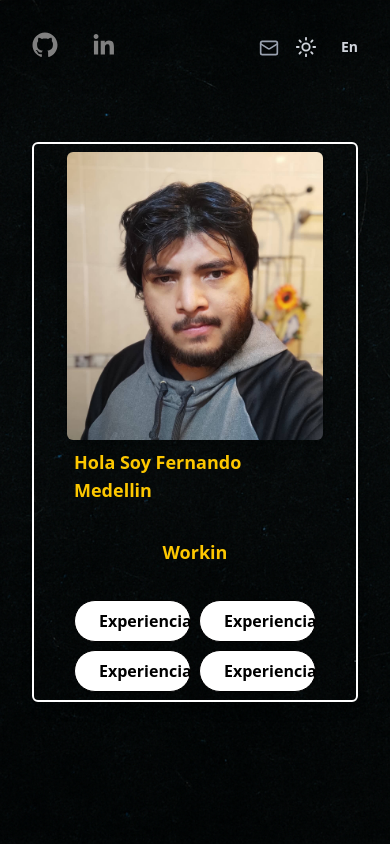
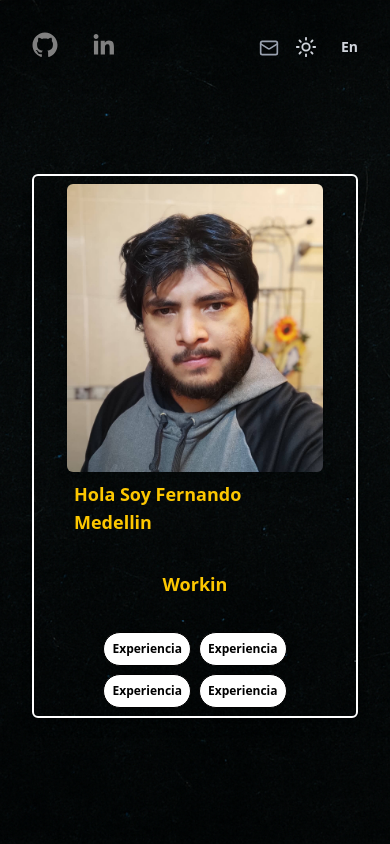
Before and after one commit to fer0o/portfolio, a Next.js app: page / in a window 390 px wide. Built offline with nearby package versions, Linux system fonts and the light colour scheme.

Commit message:
cambiando el image por Image componente de Next y se le dio una mejor apariencia para mobiles

```diff
--- a/src/Components/Hero.tsx
+++ b/src/Components/Hero.tsx
@@ -1,4 +1,4 @@
-// import Image from 'next/image'
+import Image from 'next/image'
 import React from 'react'
 import { useTypewriter } from 'react-simple-typewriter'
 
@@ -18,18 +18,23 @@ const Hero: React.FC<Props> = ({ darkMode }: Props) => {
     typeSpeed: 80,
     deleteSpeed: 80
   })
+  const handleClickButton = () => {
+    console.log(`Button clicked!`)
+  }
   return (
-    <div className='grid grid-cols-1 md:grid-cols-2 items-center justify-center gap-2 border-2 border-white p-2 rounded-md shadow-lg '>
-      <div className='flex flex-col items-center justify-center  space-y-4 h-full md:order-1 order-2 md:px-16 px-8'>
+    <div className='grid grid-cols-1 md:grid-cols-2 items-center justify-center gap-2 border-2 border-white p-2 mt-12 md:mt-0 rounded-md shadow-lg'>
+      <div className='flex flex-col items-center justify-center space-y-4 h-full md:order-1 order-2 md:px-16 px-8'>
+        {/* saludo con el nombre */}
         <div className=''>
           <h1
-            className={`text-lg md:text-3xl font-bold transition-colors duration-500 ${
+            className={`text-lg md:text-3xl font-bold transition-colors duration-500 text-wrap ${
               darkMode ? 'text-yellow-400' : 'text-blue-800'
             }`}
           >
             Hola Soy Fernando Medellin
           </h1>
         </div>
+        {/* typewriting */}
         <div className='flex items-center justify-center p-8 max-h-16 w-96 overflow-hidden'>
           <span
             className={`text-lg md:text-2xl font-bold transition-colors duration-500 ${
@@ -39,43 +44,48 @@ const Hero: React.FC<Props> = ({ darkMode }: Props) => {
             {text}
           </span>
         </div>
-        <div className='grid md:grid-rows-1 grid-cols-2 md:grid-cols-4 gap-2'>
+        {/* grid de los botones */}
+        <div className='grid md:grid-rows-1 grid-cols-2 md:grid-cols-2 lg:grid-cols-4 gap-2'>
           <button
-            className={`px-6 py-2 font-semibold rounded-full border transition-all duration-300 ease-in-out
+            onClick={handleClickButton}
+            className={`p-2 font-semibold rounded-full border transition-all duration-300 ease-in-out
     ${
       darkMode
-        ? 'bg-white text-black border-black shadow-sky-500 hover:shadow-[2px_5px_0_0_white] hover:-translate-y-1 hover:-translate-x-0.5 active:translate-y-0.5 active:translate-x-0.5 active:shadow-[0_0_0_0_white]'
-        : 'bg-white text-black border-black shadow-black hover:shadow-[2px_5px_0_0_black] hover:-translate-y-1 hover:-translate-x-0.5 active:translate-y-0.5 active:translate-x-0.5 active:shadow-[0_0_0_0_black]'
+        ? 'bg-white text-black border-black shadow-sky-500 hover:shadow-[2px_5px_0_0_white] hover:-translate-y-1 hover:-translate-x-0.5 active:translate-y-0.5 active:translate-x-0.5 active:shadow-[0_0_0_0_white] text-wrap text-xs md:text-sm'
+        : 'bg-white text-black border-black shadow-black hover:shadow-[2px_5px_0_0_black] hover:-translate-y-1 hover:-translate-x-0.5 active:translate-y-0.5 active:translate-x-0.5 active:shadow-[0_0_0_0_black] text-xs md:text-sm text-wrap'
     }`}
           >
             Experiencia
           </button>
           <button
-            className={`px-6 py-2 font-semibold rounded-full border transition-all duration-300 ease-in-out
+            onClick={handleClickButton}
+            className={`p-2 font-semibold rounded-full border transition-all duration-300 ease-in-out
     ${
       darkMode
-        ? 'bg-white text-black border-black shadow-sky-500 hover:shadow-[2px_5px_0_0_white] hover:-translate-y-1 hover:-translate-x-0.5 active:translate-y-0.5 active:translate-x-0.5 active:shadow-[0_0_0_0_white]'
-        : 'bg-white text-black border-black shadow-black hover:shadow-[2px_5px_0_0_black] hover:-translate-y-1 hover:-translate-x-0.5 active:translate-y-0.5 active:translate-x-0.5 active:shadow-[0_0_0_0_black]'
+        ? 'bg-white text-black border-black shadow-sky-500 hover:shadow-[2px_5px_0_0_white] hover:-translate-y-1 hover:-translate-x-0.5 active:translate-y-0.5 active:translate-x-0.5 active:shadow-[0_0_0_0_white] text-xs md:text-sm text-wrap'
+        : 'bg-white text-black border-black shadow-black hover:shadow-[2px_5px_0_0_black] hover:-translate-y-1 hover:-translate-x-0.5 active:translate-y-0.5 active:translate-x-0.5 active:shadow-[0_0_0_0_black] text-xs md:text-sm text-wrap'
     }`}
           >
             Experiencia
           </button>
           <button
-            className={`px-6 py-2 font-semibold rounded-full border transition-all duration-300 ease-in-out
+            onClick={handleClickButton}
+            className={`p-2 font-semibold rounded-full border transition-all duration-300 ease-in-out
     ${
       darkMode
-        ? 'bg-white text-black border-black shadow-sky-500 hover:shadow-[2px_5px_0_0_white] hover:-translate-y-1 hover:-translate-x-0.5 active:translate-y-0.5 active:translate-x-0.5 active:shadow-[0_0_0_0_white]'
-        : 'bg-white text-black border-black shadow-black hover:shadow-[2px_5px_0_0_black] hover:-translate-y-1 hover:-translate-x-0.5 active:translate-y-0.5 active:translate-x-0.5 active:shadow-[0_0_0_0_black]'
+        ? 'bg-white text-black border-black shadow-sky-500 hover:shadow-[2px_5px_0_0_white] hover:-translate-y-1 hover:-translate-x-0.5 active:translate-y-0.5 active:translate-x-0.5 active:shadow-[0_0_0_0_white] text-xs md:text-sm text-wrap'
+        : 'bg-white text-black border-black shadow-black hover:shadow-[2px_5px_0_0_black] hover:-translate-y-1 hover:-translate-x-0.5 active:translate-y-0.5 active:translate-x-0.5 active:shadow-[0_0_0_0_black] text-xs md:text-sm text-wrap'
     }`}
           >
             Experiencia
           </button>
           <button
-            className={`px-6 py-2 font-semibold rounded-full border transition-all duration-300 ease-in-out
+            onClick={handleClickButton}
+            className={`p-2 font-semibold rounded-full border transition-all duration-300 ease-in-out
     ${
       darkMode
-        ? 'bg-white text-black border-black shadow-sky-500 hover:shadow-[2px_5px_0_0_white] hover:-translate-y-1 hover:-translate-x-0.5 active:translate-y-0.5 active:translate-x-0.5 active:shadow-[0_0_0_0_white]'
-        : 'bg-white text-black border-black shadow-black hover:shadow-[2px_5px_0_0_black] hover:-translate-y-1 hover:-translate-x-0.5 active:translate-y-0.5 active:translate-x-0.5 active:shadow-[0_0_0_0_black]'
+        ? 'bg-white text-black border-black shadow-sky-500 hover:shadow-[2px_5px_0_0_white] hover:-translate-y-1 hover:-translate-x-0.5 active:translate-y-0.5 active:translate-x-0.5 active:shadow-[0_0_0_0_white] text-xs md:text-sm text-wrap'
+        : 'bg-white text-black border-black shadow-black hover:shadow-[2px_5px_0_0_black] hover:-translate-y-1 hover:-translate-x-0.5 active:translate-y-0.5 active:translate-x-0.5 active:shadow-[0_0_0_0_black] text-xs md:text-sm text-wrap'
     }`}
           >
             Experiencia
@@ -83,20 +93,14 @@ const Hero: React.FC<Props> = ({ darkMode }: Props) => {
         </div>
       </div>
       <div className='flex items-center justify-center h-full md:order-2 order-1 '>
-        {/* <Image
-          src={'/Photo/Fer.jpg'}
+        <Image
+          src='/Photo/Fer.jpg'
           alt='Foto de perfil'
           width={400}
           height={500}
-          className='object-cover'
-        /> */}
-        <img
+          className='object-cover rounded-md  w-64 h-72 md:w-96 md:h-full shadow-lg'
+          priority={false}
           loading='lazy'
-          src='/Photo/Fer.jpg'
-          alt='Foto de perfil'
-          className='object-cover rounded-md w-64 h-72 md:w-96 md:h-full shadow-lg object-cover'
-          width={400}
-          height={500}
         />
       </div>
     </div>
```
